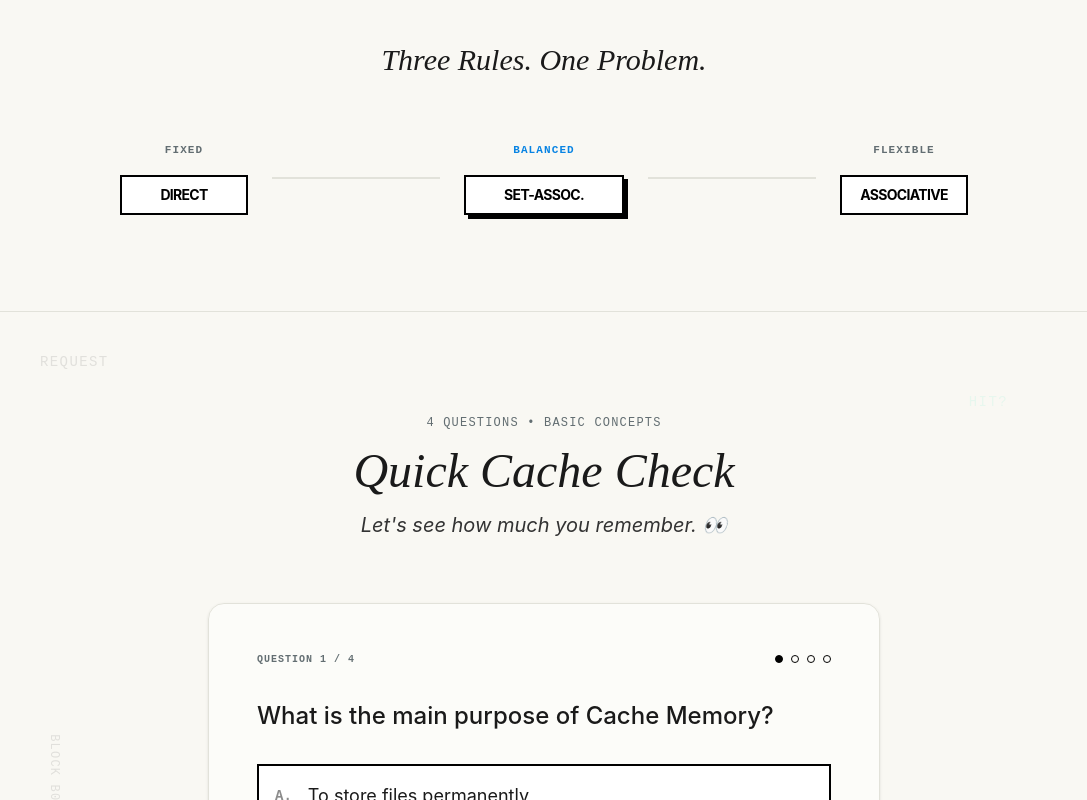
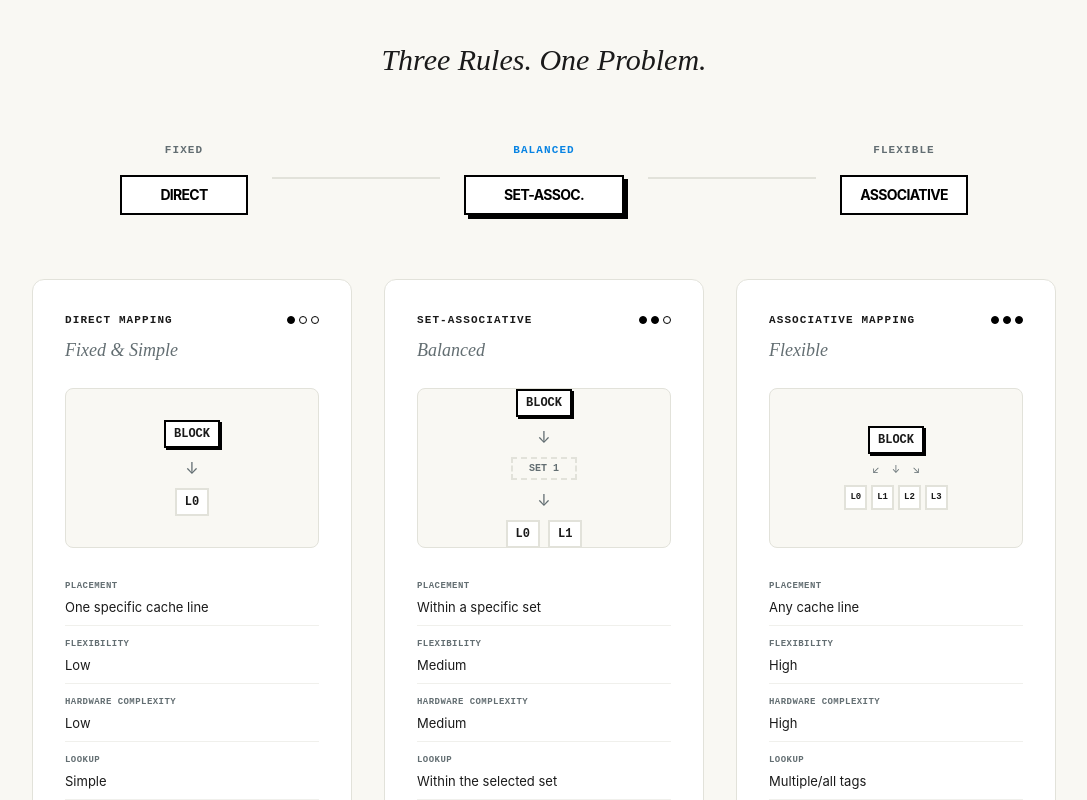
Before and after one commit to sayma-the-celestia-web/CA-Presentation, a React (Vite) app: page / in a window 1280 px wide. Shown: the part 6826-7626 px from the top of the page, without its empty margins (96-1183 px from the left). Built offline with nearby package versions, Linux system fonts and the light colour scheme.

Commit message:
Added a comparision table

```diff
--- a/index.html
+++ b/index.html
@@ -3,41 +3,13 @@
   <head>
     <meta charset="UTF-8" />
     <meta name="viewport" content="width=device-width, initial-scale=1.0" />
-
-    <title>Cache Memory — Computer Architecture</title>
-
-    <meta
-      name="description"
-      content="An interactive visual journey through Cache Memory, covering memory hierarchy, L1, L2, L3 cache, cache hit and miss, and cache mapping."
-    />
-
-    <meta property="og:title" content="Cache Memory — Computer Architecture" />
-
-    <meta
-      property="og:description"
-      content="Explore Cache Memory through interactive visualizations of memory hierarchy, cache hit and miss, and Direct, Associative, and Set-Associative mapping."
-    />
-
+    <title>My Google AI Studio App</title>
+    <meta name="description" content="An application built with Google AI Studio." />
+    <meta property="og:title" content="My Google AI Studio App" />
+    <meta property="og:description" content="An application built with Google AI Studio." />
     <meta property="og:type" content="website" />
-
-    <meta
-      property="og:url"
-      content="https://cache-memory-ca.vercel.app"
-    />
-
     <meta name="twitter:card" content="summary_large_image" />
-
-    <meta
-      name="twitter:title"
-      content="Cache Memory — Computer Architecture"
-    />
-
-    <meta
-      name="twitter:description"
-      content="An interactive visual journey through Cache Memory and its mapping techniques."
-    />
   </head>
-
   <body>
     <div id="root"></div>
     <script type="module" src="/src/main.tsx"></script>
--- a/src/components/MappingSection.tsx
+++ b/src/components/MappingSection.tsx
@@ -29,7 +29,7 @@ function DirectMapping() {
   return (
     <div className="py-16 border-t border-[#e2e2da] grid grid-cols-1 lg:grid-cols-2 gap-16 items-center">
       <div>
-        <h3 className="font-serif text-3xl italic mb-4 bg-[#f8efef] inline-block pr-2">Direct Mapping</h3>
+        <h3 className="font-serif text-3xl italic mb-4 bg-[#ffffff] inline-block px-2">Direct Mapping</h3>
         <p className="font-sans text-lg text-[#333333] mb-8">
           One memory block maps to exactly one specific cache line. It's fixed, rigid, and simple to implement in hardware.
         </p>
@@ -209,7 +209,7 @@ function ComparisonSpectrum() {
         <h3 className="font-serif text-3xl italic mb-4">Three Rules. One Problem.</h3>
       </div>
 
-      <div className="relative max-w-4xl mx-auto hidden md:flex items-center justify-between">
+      <div className="relative max-w-4xl mx-auto hidden md:flex items-center justify-between mb-16">
          <div className="absolute left-10 right-10 h-0.5 bg-[#e2e2da] z-0" />
 
          <div className="flex flex-col items-center gap-4 z-10 bg-[#F9F8F3] px-6">
@@ -228,12 +228,137 @@ function ComparisonSpectrum() {
          </div>
       </div>
 
-      {/* Mobile view */}
-      <div className="md:hidden flex flex-col gap-8 items-center">
+      {/* Mobile view top spectrum */}
+      <div className="md:hidden flex flex-col gap-8 items-center mb-16">
          <Chip title="DIRECT" subtitle="FIXED" className="w-full max-w-xs py-2 shadow-none border-[#e2e2da]" />
          <Chip title="SET-ASSOCIATIVE" subtitle="BALANCED" className="w-full max-w-xs py-2 border-[#0984E3] shadow-[4px_4px_0px_0px_#0984E3]" />
          <Chip title="ASSOCIATIVE" subtitle="FLEXIBLE" className="w-full max-w-xs py-2 shadow-none border-[#e2e2da]" />
       </div>
+
+      {/* Expanded Comparison */}
+      <div className="grid grid-cols-1 md:grid-cols-3 gap-8 max-w-5xl mx-auto">
+        <ComparisonColumn
+          title="DIRECT MAPPING"
+          subtitle="Fixed & Simple"
+          flexibilityLevel={1}
+          type="direct"
+          attributes={[
+            { label: "Placement", value: "One specific cache line" },
+            { label: "Flexibility", value: "Low" },
+            { label: "Hardware Complexity", value: "Low" },
+            { label: "Lookup", value: "Simple" },
+            { label: "Conflict Chance", value: "Higher" },
+            { label: "Cost", value: "Lower" }
+          ]}
+        />
+        <ComparisonColumn
+          title="SET-ASSOCIATIVE"
+          subtitle="Balanced"
+          flexibilityLevel={2}
+          type="set-associative"
+          attributes={[
+            { label: "Placement", value: "Within a specific set" },
+            { label: "Flexibility", value: "Medium" },
+            { label: "Hardware Complexity", value: "Medium" },
+            { label: "Lookup", value: "Within the selected set" },
+            { label: "Conflict Chance", value: "Lower than Direct" },
+            { label: "Cost", value: "Moderate" }
+          ]}
+        />
+        <ComparisonColumn
+          title="ASSOCIATIVE MAPPING"
+          subtitle="Flexible"
+          flexibilityLevel={3}
+          type="associative"
+          attributes={[
+            { label: "Placement", value: "Any cache line" },
+            { label: "Flexibility", value: "High" },
+            { label: "Hardware Complexity", value: "High" },
+            { label: "Lookup", value: "Multiple/all tags" },
+            { label: "Conflict Chance", value: "Lowest" },
+            { label: "Cost", value: "Higher" }
+          ]}
+        />
+      </div>
+
+      <div className="mt-16 text-center max-w-2xl mx-auto px-6">
+        <p className="font-sans text-lg text-[#333333] italic border-t border-[#e2e2da] pt-8">
+          "There is no single best mapping technique — each represents a trade-off between placement flexibility, complexity, conflict behavior, and cost."
+        </p>
+      </div>
     </div>
   )
 }
+
+function ComparisonColumn({ title, subtitle, flexibilityLevel, type, attributes }: any) {
+  const [active, setActive] = useState(false);
+
+  return (
+    <div
+      className="bg-[#ffffff] border border-[#e2e2da] rounded-xl p-6 md:p-8 flex flex-col group hover:border-black transition-colors"
+      onMouseEnter={() => setActive(true)}
+      onMouseLeave={() => setActive(false)}
+    >
+      <div className="mb-6 flex flex-col gap-2">
+        <div className="flex justify-between items-center">
+          <h4 className="font-mono text-[11px] font-bold tracking-widest text-[#1a1a1a]">{title}</h4>
+          <div className="flex gap-1">
+            {Array.from({length: 3}).map((_, i) => (
+              <div key={i} className={`w-2 h-2 rounded-full border border-black ${i < flexibilityLevel ? 'bg-black' : 'bg-transparent'}`} />
+            ))}
+          </div>
+        </div>
+        <p className="font-serif text-lg italic text-[#636E72]">{subtitle}</p>
+      </div>
+
+      {/* Visual Diagram */}
+      <div className={`h-40 flex flex-col items-center justify-center border border-[#e2e2da] rounded-lg mb-8 bg-[#F9F8F3] transition-colors ${active ? 'bg-white' : ''}`}>
+        {type === 'direct' && (
+          <div className="flex flex-col items-center gap-2">
+            <div className={`font-mono text-xs font-bold border-2 px-2 py-1 transition-colors ${active ? 'bg-[#0984E3] text-white border-[#0984E3]' : 'bg-white border-black shadow-[2px_2px_0px_0px_#000]'}`}>BLOCK</div>
+            <div className={`transition-colors ${active ? 'text-[#0984E3]' : 'text-[#636E72]'}`}>↓</div>
+            <div className={`font-mono text-xs font-bold border-2 px-2 py-1 transition-colors ${active ? 'bg-[#55EFC4] border-black shadow-[2px_2px_0px_0px_#000]' : 'bg-white border-[#e2e2da]'}`}>L0</div>
+          </div>
+        )}
+        {type === 'set-associative' && (
+          <div className="flex flex-col items-center gap-2">
+            <div className={`font-mono text-xs font-bold border-2 px-2 py-1 transition-colors ${active ? 'bg-[#0984E3] text-white border-[#0984E3]' : 'bg-white border-black shadow-[2px_2px_0px_0px_#000]'}`}>BLOCK</div>
+            <div className={`transition-colors ${active ? 'text-[#0984E3]' : 'text-[#636E72]'}`}>↓</div>
+            <div className={`font-mono text-[10px] font-bold border-2 border-dashed px-4 py-0.5 transition-colors ${active ? 'border-[#0984E3] bg-[#0984E3]/5 text-[#0984E3]' : 'border-[#e2e2da] text-[#636E72]'}`}>SET 1</div>
+            <div className={`transition-colors ${active ? 'text-[#0984E3]' : 'text-[#636E72]'}`}>↓</div>
+            <div className="flex gap-2">
+              <div className={`font-mono text-xs font-bold border-2 px-2 py-1 transition-colors ${active ? 'bg-[#55EFC4] border-black shadow-[2px_2px_0px_0px_#000]' : 'bg-white border-[#e2e2da]'}`}>L0</div>
+              <div className={`font-mono text-xs font-bold border-2 px-2 py-1 transition-colors ${active ? 'bg-[#55EFC4] border-black shadow-[2px_2px_0px_0px_#000]' : 'bg-white border-[#e2e2da]'}`}>L1</div>
+            </div>
+          </div>
+        )}
+        {type === 'associative' && (
+          <div className="flex flex-col items-center gap-2">
+            <div className={`font-mono text-xs font-bold border-2 px-2 py-1 transition-colors ${active ? 'bg-[#0984E3] text-white border-[#0984E3]' : 'bg-white border-black shadow-[2px_2px_0px_0px_#000]'}`}>BLOCK</div>
+            <div className={`flex gap-3 text-[10px] transition-colors ${active ? 'text-[#0984E3]' : 'text-[#636E72]'}`}>
+               <span>↙</span>
+               <span>↓</span>
+               <span>↘</span>
+            </div>
+            <div className="flex gap-1">
+              <div className={`font-mono text-[9px] font-bold border-2 px-1 py-1 transition-colors ${active ? 'bg-[#55EFC4] border-black shadow-[2px_2px_0px_0px_#000]' : 'bg-white border-[#e2e2da]'}`}>L0</div>
+              <div className={`font-mono text-[9px] font-bold border-2 px-1 py-1 transition-colors ${active ? 'bg-[#55EFC4] border-black shadow-[2px_2px_0px_0px_#000]' : 'bg-white border-[#e2e2da]'}`}>L1</div>
+              <div className={`font-mono text-[9px] font-bold border-2 px-1 py-1 transition-colors ${active ? 'bg-[#55EFC4] border-black shadow-[2px_2px_0px_0px_#000]' : 'bg-white border-[#e2e2da]'}`}>L2</div>
+              <div className={`font-mono text-[9px] font-bold border-2 px-1 py-1 transition-colors ${active ? 'bg-[#55EFC4] border-black shadow-[2px_2px_0px_0px_#000]' : 'bg-white border-[#e2e2da]'}`}>L3</div>
+            </div>
+          </div>
+        )}
+      </div>
+
+      {/* Attributes */}
+      <div className="flex flex-col gap-3 flex-1">
+        {attributes.map((attr: any, idx: number) => (
+          <div key={idx} className="flex flex-col border-b border-[#e2e2da]/50 pb-2 last:border-0 last:pb-0">
+            <span className="font-mono text-[9px] font-bold text-[#636E72] uppercase tracking-wider mb-1">{attr.label}</span>
+            <span className="font-sans text-[13px] text-[#1a1a1a]">{attr.value}</span>
+          </div>
+        ))}
+      </div>
+    </div>
+  )
+}
```
